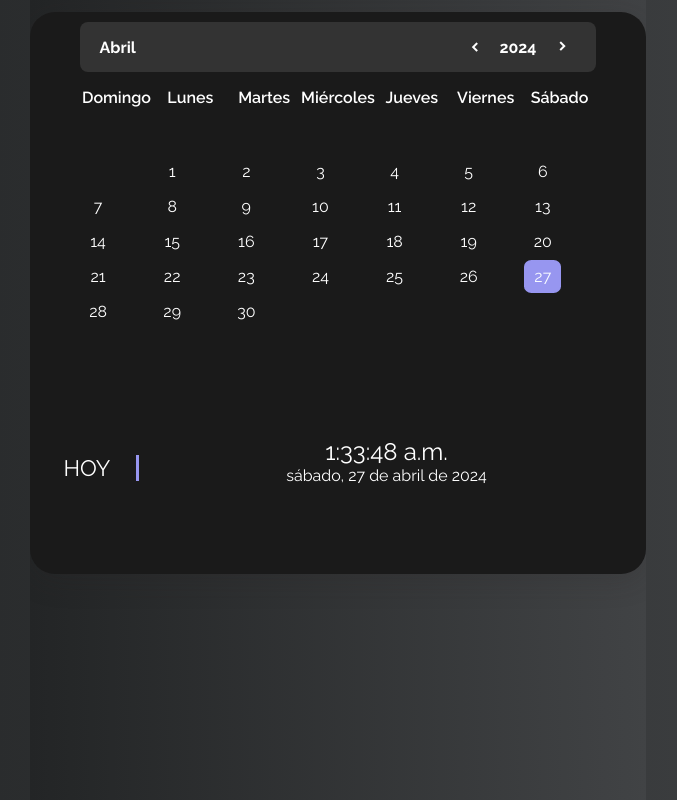
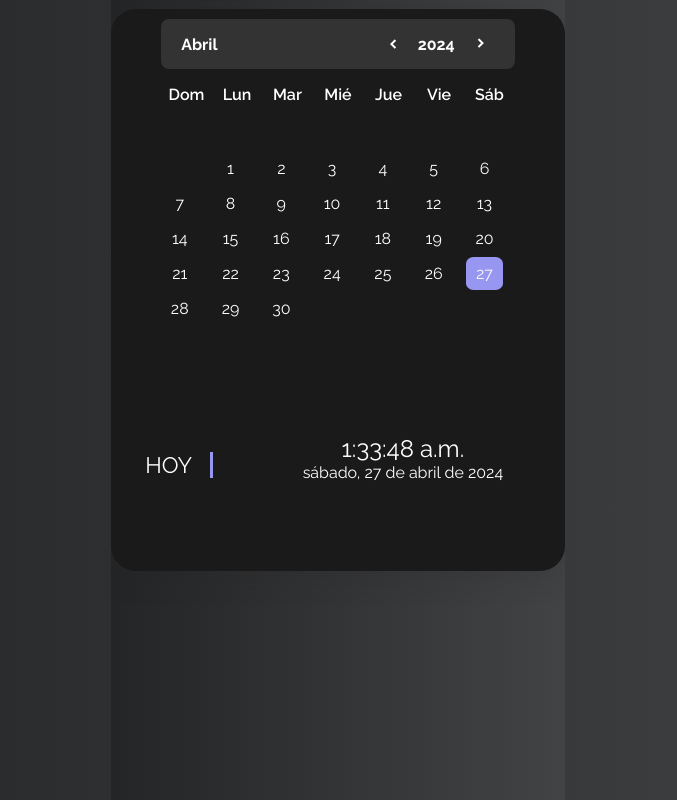
Before and after one commit to codewithandres/-23DayCode-canlendar-ui, a plain HTML site: page index.html in a window 1280 px wide. Shown: the whole page, without its empty margins (302-979 px from the left). Drawn offline with nearby package versions, Linux system fonts and the light colour scheme.

Commit message:
se corriguiron los dias de la semana ha abreviacion de los mismos

```diff
--- a/index.html
+++ b/index.html
@@ -28,13 +28,13 @@
 
             <div class="calendar-body">
                 <div class="calendar-week-days">
-                    <div>Domingo</div>
-                    <div>Lunes</div>
-                    <div>Martes</div>
-                    <div>Miércoles</div>
-                    <div>Jueves</div>
-                    <div>Viernes</div>
-                    <div>Sábado</div>
+                    <div>Dom</div>
+                    <div>Lun</div>
+                    <div>Mar</div>
+                    <div>Mié</div>
+                    <div>Jue</div>
+                    <div>Vie</div>
+                    <div>Sáb</div>
                 </div>
                 <div class="calendar-days">
                 </div>
```
